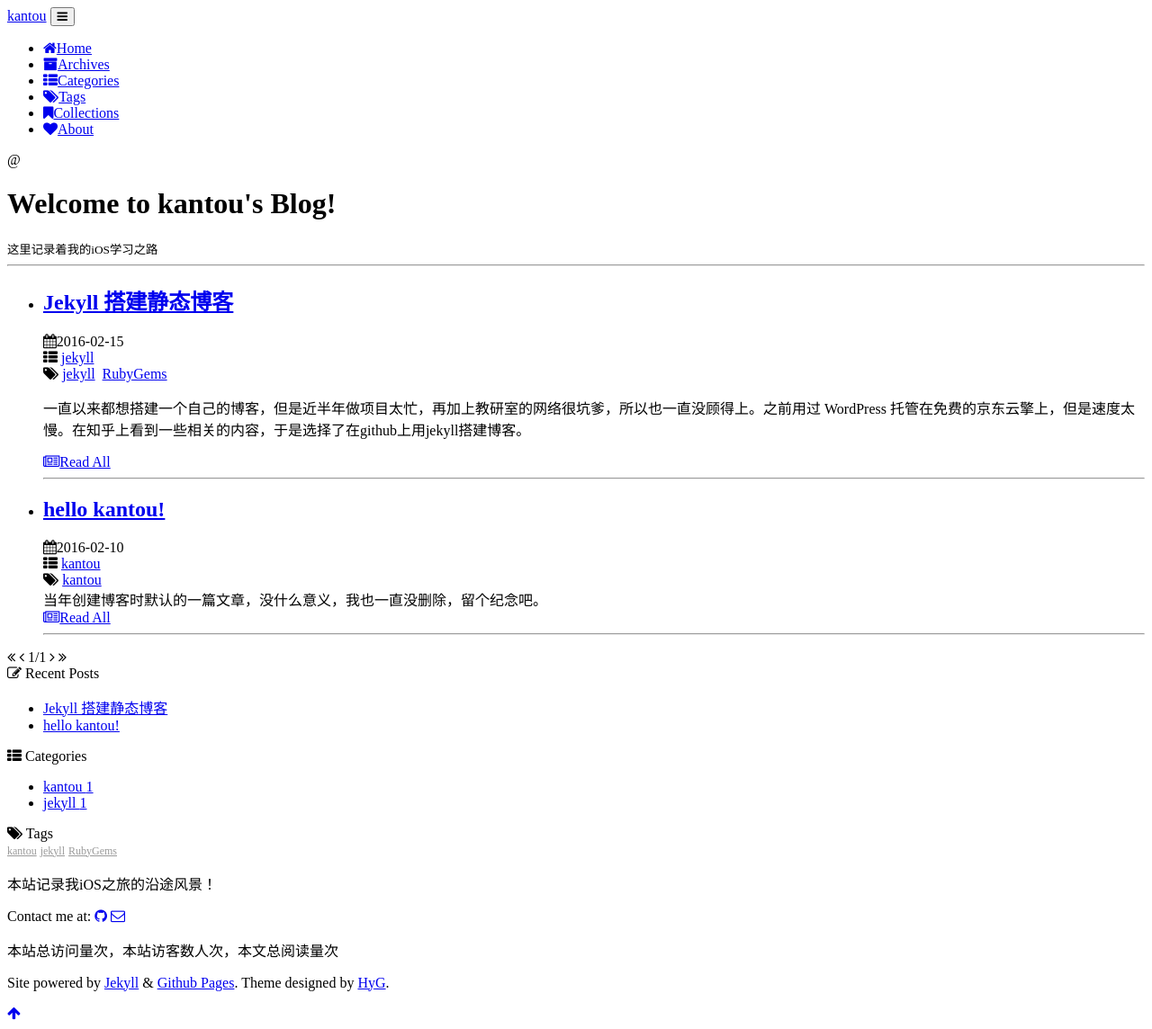
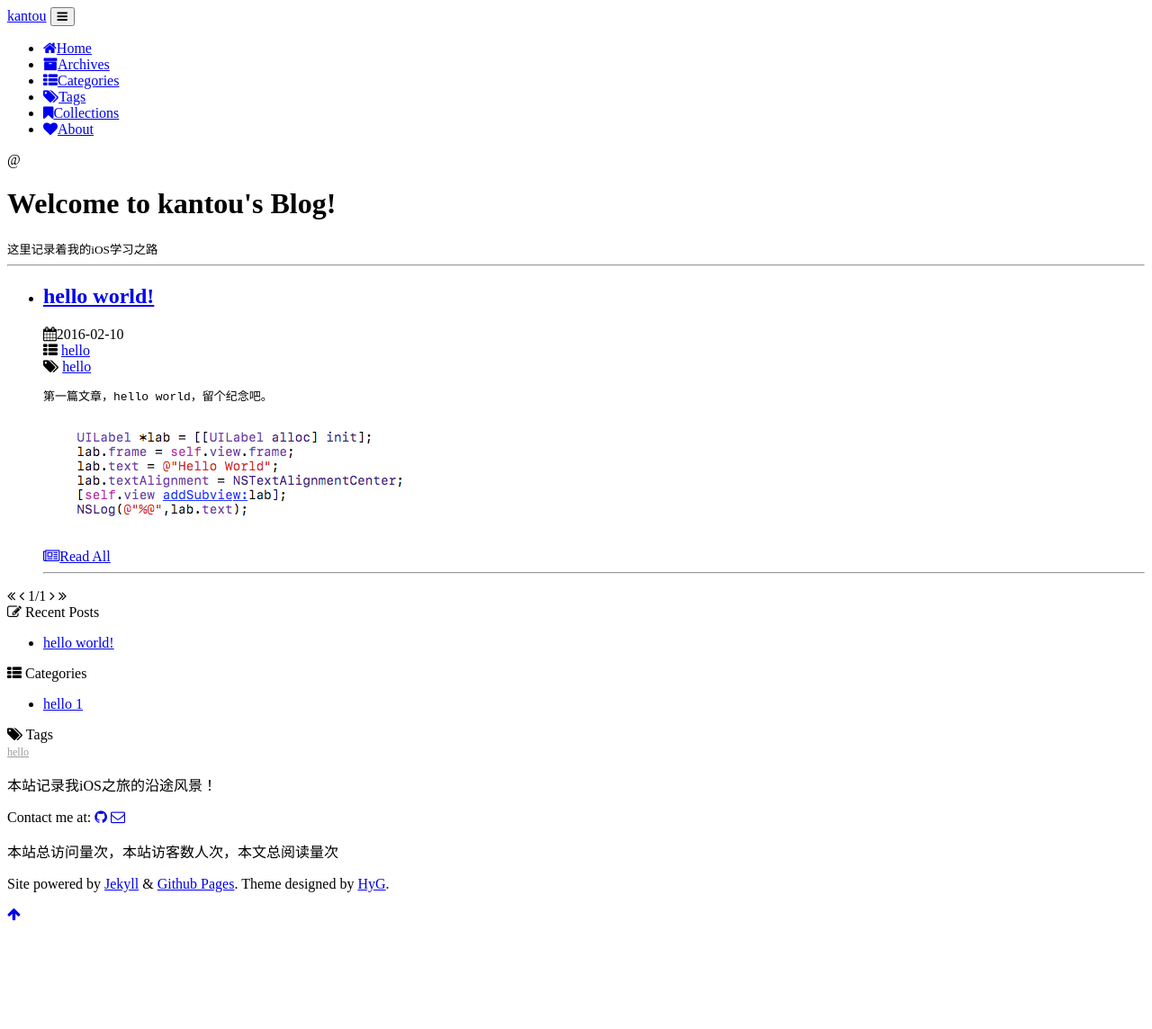
Before and after one commit to youkantou/youkantou.github.io, a Jekyll site: the page built from index.html, in a window 1280 px wide. Shown: the whole page at 90% size. Built offline with Jekyll 4.4.1, drawn with Linux system fonts in a browser that asks for light colours; the list of posts is cut into pages by our own code; comment, search, counter and statistics services are not loaded; a style sheet for code colours, icons or effects is not loaded; after the commit the page ends 1034 px from its top, so only the background shows below that; some of the changed lines change nothing that is shown.

Commit message:
no message

````diff
--- a/_posts/2016-02-10-welcom.markdown
+++ b/_posts/2016-02-10-welcom.markdown
@@ -1,11 +1,14 @@
 ---
 layout: post
-title:  "hello kantou!"
+title:  "hello world!"
 date:   2016-02-10 15:14:54
-categories: kantou
-tags: kantou
-excerpt: 当年创建博客时默认的一篇文章，没什么意义，我也一直没删除，留个纪念吧。
-mathjax: true
+categories: hello
+tags: hello
 ---
-    当年创建博客时默认的一篇文章，没什么意义，我也一直没删除，留个纪念吧。
-    在iOS的道路上，渐行渐远。
+
+* content
+{:toc}
+    第一篇文章，hello world，留个纪念吧。
+
+
+![](https://github.com/youkantou/youkantou.github.io/blob/master/img/1.png)
--- a/_posts/2016-02-15-create-my-blog-with-jekyll.md
+++ /dev/null
@@ -1,156 +0,0 @@
----
-layout: post
-title:  "Jekyll 搭建静态博客"
-date:   2016-02-15 22:14:54
-categories: jekyll
-tags: jekyll RubyGems
----
-
-* content
-{:toc}
-
-一直以来都想搭建一个自己的博客，但是近半年做项目太忙，再加上教研室的网络很坑爹，所以也一直没顾得上。之前用过 WordPress 托管在免费的京东云擎上，但是速度太慢。在知乎上看到一些相关的内容，于是选择了在github上用jekyll搭建博客。
-
-
-
-
-
-## 搭建过程
-
-在jekyll的官网上 [http://jekyllrb.com/](http://jekyllrb.com/) 其实已经说得比较明白了，我在这里还是简单的说一下吧。我用的是Windows系统。
-主要环节有：安装Ruby，安装RubyGems，安装jekyll，安装代码高亮插件，安装node.js
-
-### 安装Ruby
-
-ruby官网下载安装：[https://www.ruby-lang.org/en/downloads/](https://www.ruby-lang.org/en/downloads/)
-
-安装完成后配置环境变量
-
-在命令提示符中，得到ruby版本号，如下图，即安装成功
-
-![](http://ww4.sinaimg.cn/large/7011d6cfjw1f2ue0e393vj20cu00t748.jpg)
-
-### 安装RubyGems
-
-官网下载 [http://rubygems.org/pages/download](http://rubygems.org/pages/download) rubygems-2.4.5.zip
-
-cd到RubyGems目录
-
-![](http://ww1.sinaimg.cn/large/7011d6cfjw1f2ue1l2yscj20gk02amxj.jpg)
-
-执行安装
-
-![](http://ww1.sinaimg.cn/large/7011d6cfjw1f2ue1w8eqnj20bx00hglg.jpg)
-
-### 用RubyGems安装Jekyll
-
-执行下面的语句安装
-
-![](http://ww4.sinaimg.cn/large/7011d6cfjw1f2ue2g2p3uj207x00ft8j.jpg)
-
-安装结束画面
-
-![](http://ww4.sinaimg.cn/large/7011d6cfjw1f2ue32drwhj20hv09xq5m.jpg)
-
-至此jekyll就已经安装完毕了，后续就是个性化的自己设定了。
-
-### 创建博客
-
-在d盘新建一个工作区jekyllWorkspace
-
-cd到jekyllWorkspace
-
-执行jekyll new name创建新的工作区
-
-![](http://ww3.sinaimg.cn/large/7011d6cfjw1f2ue3lt31nj20cj02nt8u.jpg)
-
-文件结构如下：
-
-![](http://ww1.sinaimg.cn/large/7011d6cfjw1f2ue3ujsybj20ek06wabh.jpg)
-
-cd到博客文件夹，开启服务器
-
-![](http://ww1.sinaimg.cn/large/7011d6cfjw1f2ue47y9lgj20ao00f0sl.jpg)
-
-watch为了检测文件夹内的变化，即修改后不需要重新启动jekyll
-
-我的环境下启动报错(你的可能没有)，再安装yajl-ruby和rouge
-
-![](http://ww4.sinaimg.cn/large/7011d6cfjw1f2ue4nelnxj20dd077q49.jpg)
-
-再次启动服务器成功
-
-![](http://ww4.sinaimg.cn/large/7011d6cfjw1f2ue4v42koj20g505bdgy.jpg)
-
-访问 http://localhost:4000/
-
-![](http://ww1.sinaimg.cn/large/7011d6cfjw1f2ue56ckwoj20je0eumz3.jpg)
-
-详细文章页面
-
-![](http://ww2.sinaimg.cn/large/7011d6cfjw1f2ue5f3j9cj20je0gyq7a.jpg)
-
-## 后续
-
-*  整个安装过程参考了jekyll官网，注意jekyll还有一个简体中文官网，不过比较坑（我就被坑了），有些内容没有翻译过来，有可能会走弯路，建议如果想看中文的相关资料，也要中英对照着阅读。[jekyll中文网 http://jekyllcn.com](http://jekyllcn.com), [jekyll英文网 http://jekyllrb.com](http://jekyllrb.com)
-*  jekyll中的css是用sass写的，当然直接在`_sass/_layout.scss`中添加css也是可以的。
-*  本文是用Markdown格式来写的，相关语法可参考： [Markdown 语法说明 (简体中文版) http://wowubuntu.com/markdown/](http://wowubuntu.com/markdown/)
-*  按照本文的说明搭建完博客后，用`github Pages`托管就可以看到了。注意，在github上面好像不支持rouge，所以要push到github上时，我将配置文件_config.yml中的代码高亮改变为`highlighter: pygments`就可以了
-*  博客默认是没有评论系统的，本文的评论系统使用了多说，详细安装办法可访问[多说官网 http://duoshuo.com/](http://duoshuo.com/)，当然也可以使用[搜狐畅言 http://changyan.sohu.com/](http://changyan.sohu.com/)作为评论系统。
-*  也可以绑定自己的域名，如果没有域名，可以在[godaddy http://www.godaddy.com/](http://www.godaddy.com/)上将域名放入购物车等待降价，买之。
-*  祝各位新年快乐！
-
----
-
-## 可能出现的问题
-
-### `hitimes/hitimes (LoadError)`
-
-**错误代码：**
-
-```
-C:/Ruby22/lib/ruby/2.2.0/rubygems/core_ext/kernel_require.rb:54:in `require': cannot load such file -- hitimes/hitimes (LoadError)
-```
-
-**解决方法：**
-
-在stackoverflow上又一个很好的解决方法。[hitimes require error when running jekyll serve on windows 8.1](http://stackoverflow.com/questions/28985481/hitimes-require-error-when-running-jekyll-serve-on-windows-8-1) 虽然上面的题主问的是 win 8.1 系统下的情况，但是同样适用于 win7。下面我简单翻译一下错误原因和解决方法。
-
-> 可能是 Ruby 2.2 和 hitimes-1.2.2-x86-mingw32 中有一些 ABI 变化，少了一些相关的类库。
->
-> 所以卸载 hitimes 并通过 `--platform ruby` 重装即可。代码如下：
-
-```
-gem uni hitimes
-**Remove ALL versions**
-gem ins hitimes -v 1.2.1 --platform ruby
-```
-
-> 然后将自动重新编译 hitimes 并适用于 Ruby 2.2
-
-下面是我自己的卸载和安装过程：
-
-```
-E:\GitWorkSpace\gaohaoyang.github.io>gem uni hitimes
-
-You have requested to uninstall the gem:
-        hitimes-1.2.2-x86-mingw32
-
-timers-4.0.1 depends on hitimes (>= 0)
-If you remove this gem, these dependencies will not be met.
-Continue with Uninstall? [yN]  y
-Successfully uninstalled hitimes-1.2.2-x86-mingw32
-
-E:\GitWorkSpace\gaohaoyang.github.io>gem ins hitimes -v 1.2.1 --platform ruby
-Fetching: hitimes-1.2.1.gem (100%)
-Temporarily enhancing PATH to include DevKit...
-Building native extensions.  This could take a while...
-Successfully installed hitimes-1.2.1
-Parsing documentation for hitimes-1.2.1
-Installing ri documentation for hitimes-1.2.1
-Done installing documentation for hitimes after 1 seconds
-1 gem installed
-```
-
-
-关于，[hitimes](https://rubygems.org/gems/hitimes/versions/1.2.2) 是一个快速的高效的定时器解决方案库，详情可以去官网查看。
````
Also changed, not shown: img/1.png (added).
